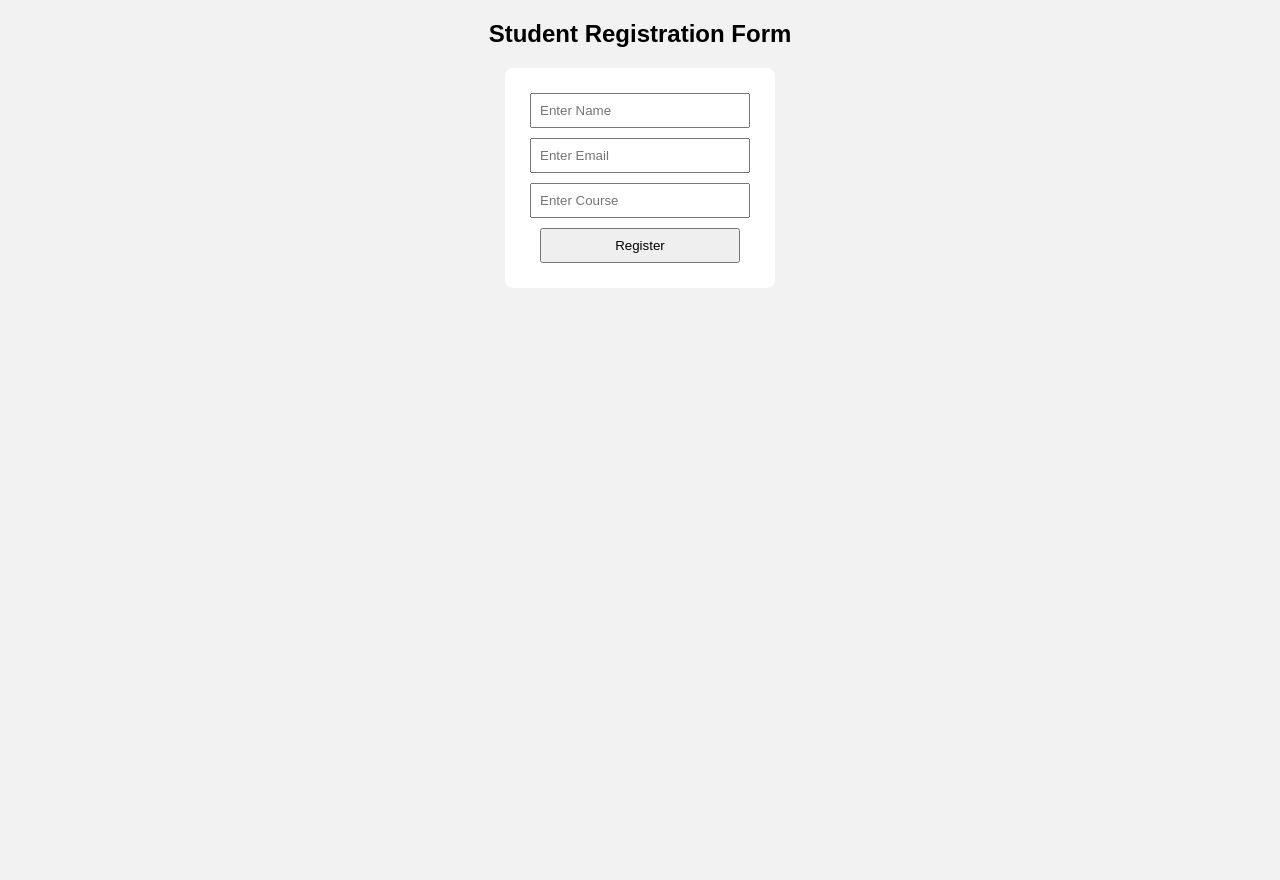
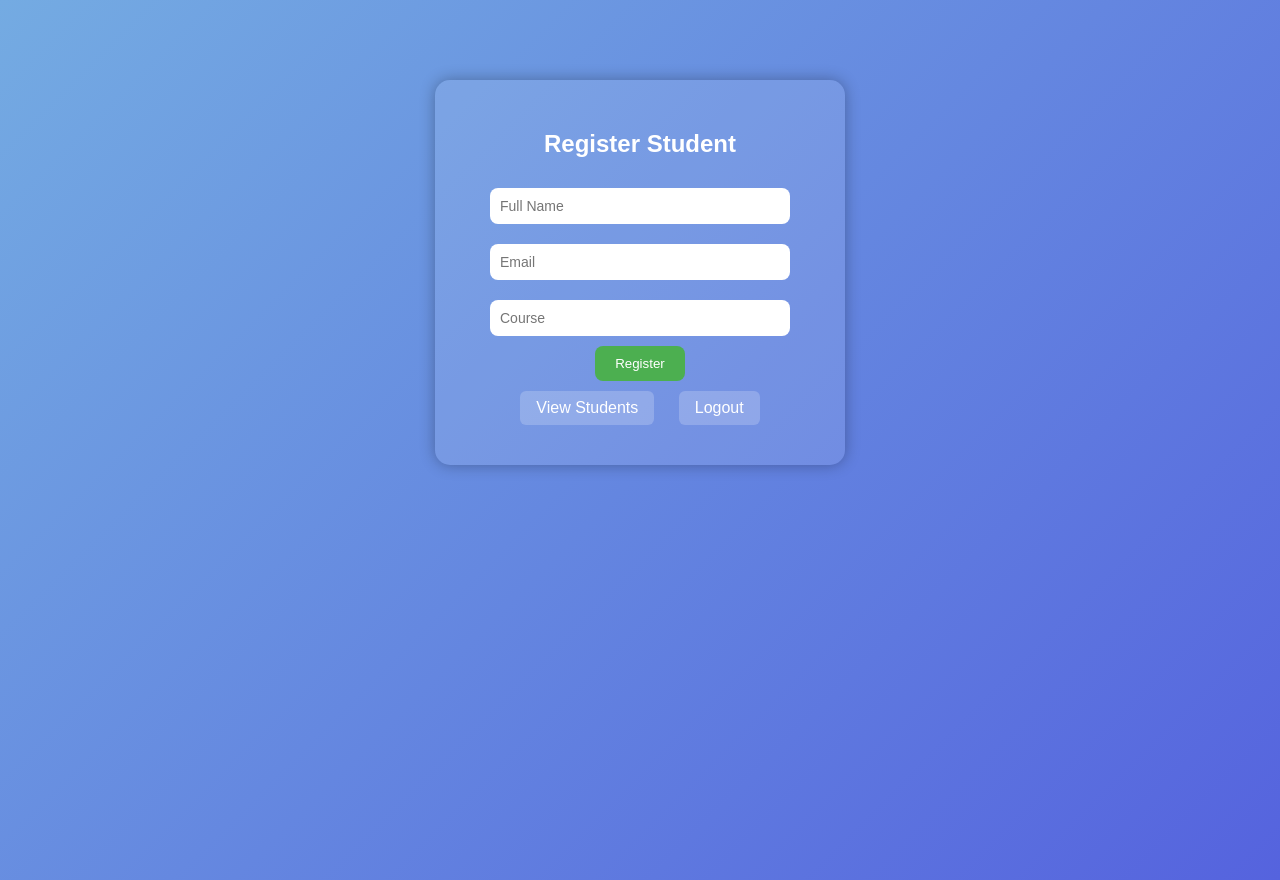
Before and after one commit to krushnanarwade/student-registration-system, a Flask app: page /register in a window 1280 px wide. Before the commit the page ends 288 px from the top, so only its background shows below. Run offline with Flask 3, Linux system fonts and the light colour scheme; a user stored in the database is signed in.

Commit message:
Updated design, animations, and structure

```diff
--- a/app.py
+++ b/app.py
@@ -1,3 +1,5 @@
+
+
 from flask import Flask, render_template, request, redirect, session
 import sqlite3
 
--- a/static/style.css
+++ b/static/style.css
@@ -1,29 +1,106 @@
-body{
-    background: #f2f2f2;
-    text-align: center;
-    font-family: Arial;
+body {
+    font-family: 'Poppins', sans-serif;
+    background: linear-gradient(135deg, #74ABE2, #5563DE);
+    color: #fff;
+    margin: 0;
+    padding: 0;
+    height: 100vh;
 }
 
-form {
-    background: white;
-    padding: 20px;
-    display: inline-block;
-    border-radius: 8px;
+/* Centering content */
+.container, .login-container {
+    background: rgba(255, 255, 255, 0.1);
+    border-radius: 15px;
+    padding: 30px;
+    width: 350px;
+    margin: 80px auto;
+    text-align: center;
+    box-shadow: 0 0 15px rgba(0,0,0,0.3);
+    animation: fadeIn 1s ease-in-out;
 }
 
-input, button {
-    padding: 8px;
-    margin: 5px;
-    width: 200px;
+/* Inputs and buttons */
+input {
+    width: 80%;
+    padding: 10px;
+    margin: 10px 0;
+    border: none;
+    border-radius: 8px;
+    outline: none;
+    font-size: 14px;
 }
 
+button {
+    background-color: #4CAF50;
+    color: white;
+    border: none;
+    padding: 10px 20px;
+    border-radius: 8px;
+    cursor: pointer;
+    transition: all 0.3s ease;
+}
+
+button:hover {
+    background-color: #45a049;
+    transform: scale(1.05);
+}
+
+/* Table styling */
 table {
-    margin: 20px auto;
+    width: 90%;
+    margin: auto;
     border-collapse: collapse;
-    width: 60%;
+    background: rgba(255,255,255,0.2);
+    border-radius: 10px;
+    overflow: hidden;
 }
 
 th, td {
-    border: 1px solid #444;
-    padding: 8px;
+    padding: 10px;
+    text-align: center;
+    border-bottom: 1px solid rgba(255,255,255,0.3);
 }
+
+th {
+    background: rgba(255,255,255,0.3);
+}
+
+tr:hover {
+    background: rgba(255,255,255,0.1);
+    transition: 0.3s;
+}
+
+/* Links */
+.btn-link {
+    display: inline-block;
+    margin: 10px;
+    padding: 8px 16px;
+    background: #ffffff33;
+    color: #fff;
+    border-radius: 6px;
+    text-decoration: none;
+    transition: 0.3s;
+}
+
+.btn-link:hover {
+    background: #ffffff55;
+    transform: scale(1.05);
+}
+
+/* Animations */
+@keyframes fadeIn {
+    from { opacity: 0; transform: translateY(-20px); }
+    to { opacity: 1; transform: translateY(0); }
+}
+
+.fade-in {
+    animation: fadeIn 1s ease-in-out;
+}
+
+/* Error message */
+.error {
+    color: #ffbaba;
+    background: #ff6f61;
+    padding: 5px;
+    border-radius: 5px;
+}
--- a/templates/index.html
+++ b/templates/index.html
@@ -1,16 +1,22 @@
 <!DOCTYPE html>
-<html>
+<html lang="en">
 <head>
-    <title>Student Registration</title>
-    <link rel="stylesheet" href="/static/style.css">
+    <meta charset="UTF-8">
+    <title>Register Student</title>
+    <link rel="stylesheet" href="{{ url_for('static', filename='style.css') }}">
 </head>
 <body>
-    <h2>Student Registration Form</h2>
-    <form action="/register" method="POST">
-        <input type="text" name="name" placeholder="Enter Name" required><br>
-        <input type="email" name="email" placeholder="Enter Email" required><br>
-        <input type="text" name="course" placeholder="Enter Course" required><br>
-        <button type="submit">Register</button>
-    </form>
+    <div class="container fade-in">
+        <h2>Register Student</h2>
+        <form method="POST" action="/register">
+            <input type="text" name="name" placeholder="Full Name" required>
+            <input type="email" name="email" placeholder="Email" required>
+            <input type="text" name="course" placeholder="Course" required>
+            <button type="submit">Register</button>
+        </form>
+
+        <a href="/students" class="btn-link">View Students</a>
+        <a href="/logout" class="btn-link">Logout</a>
+    </div>
 </body>
 </html>
```
Also changed, not shown: templates/login.html (+11 -6 lines), templates/students.html (+18 -9 lines).
